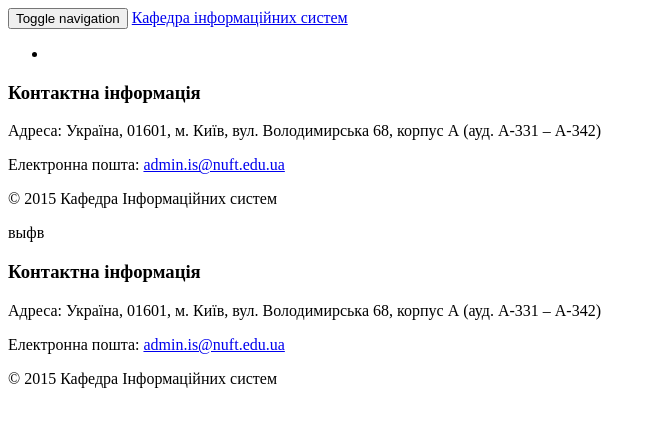
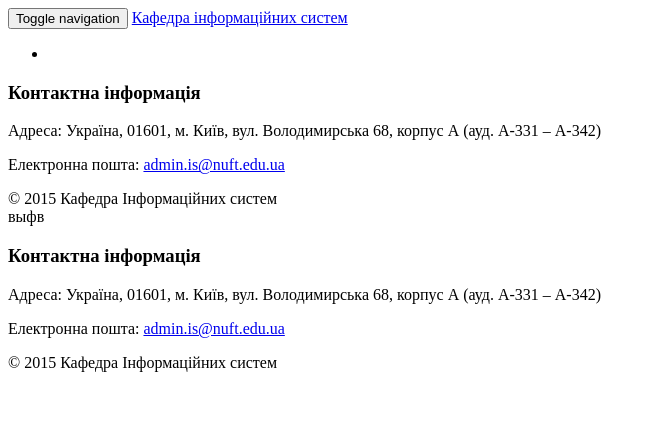
Before and after one commit to 0xffh/is, a CakePHP app: the page made by app/View/Elements/parts/footer.ctp in a window 1280 px wide. Shown: the top 427 px of the page, without its empty margins (0-656 px from the left). Run offline with PHP 8.4 and a stand-in for CakePHP, Linux system fonts and the light colour scheme; the template is opened without the code that fills it, so the values that code supplies are empty; some libraries are stand-ins or nearby versions.

Commit message:
lauouts update

```diff
--- a/app/View/Elements/parts/footer.ctp
+++ b/app/View/Elements/parts/footer.ctp
@@ -1,6 +1,12 @@
-<div class="col-md-12">
-    <h3><strong>Контактна інформація</strong></h3>
-    <p>Адреса: Україна, 01601, м. Київ, вул. Володимирська 68, корпус А (ауд. А-331 – А-342)</p>
-    <p>Електронна пошта: <a href="mailto:admin.is@nuft.edu.ua">admin.is@nuft.edu.ua</a></p>
-    <p>© 2015 Кафедра Інформаційних систем</p>
+<div class="container">
+    <div class="row">
+        <div class="col-md-12">
+            <h3><strong>Контактна інформація</strong></h3>
+            <p>Адреса: Україна, 01601, м. Київ, вул. Володимирська 68, корпус А (ауд. А-331 – А-342)</p>
+            <p>Електронна пошта: <a href="mailto:admin.is@nuft.edu.ua">admin.is@nuft.edu.ua</a></p>
+        </div>
+    </div>
+    <div class="row copy">
+        <div class="col-md-12">© 2015 Кафедра Інформаційних систем</div>
+    </div>
 </div>
--- a/app/View/Layouts/default.ctp
+++ b/app/View/Layouts/default.ctp
@@ -22,8 +22,10 @@
 				<?= $this->element('parts/right-panel'); ?>
 			</div>
 		</div>
-		<div class="row footer" id="footer"><?= $this->element('parts/footer'); ?></div>
-		<div id='up-button'><span class="glyphicon glyphicon-chevron-up" aria-hidden="true"></span></div>
-		<?= $this->html->script('all_page'); ?>
 	</div>
+	<div class="container-fluid footer">
+		<?= $this->element('parts/footer'); ?>
+	</div>
+	<div id='up-button'><span class="glyphicon glyphicon-chevron-up" aria-hidden="true"></span></div>
+	<?= $this->html->script('all_page'); ?>
 </body>
--- a/app/webroot/js/all_page.js
+++ b/app/webroot/js/all_page.js
@@ -4,7 +4,7 @@
         $up_button = $('#up-button');
 
         function resize() {
-            if ($window.width() < 768) {
+            if ($window.width() < 992) {
                 return $header.removeClass('navbar-fixed-top');
             }
 
```
Also changed, not shown: app/webroot/css/style.css (+4 -6 lines).
